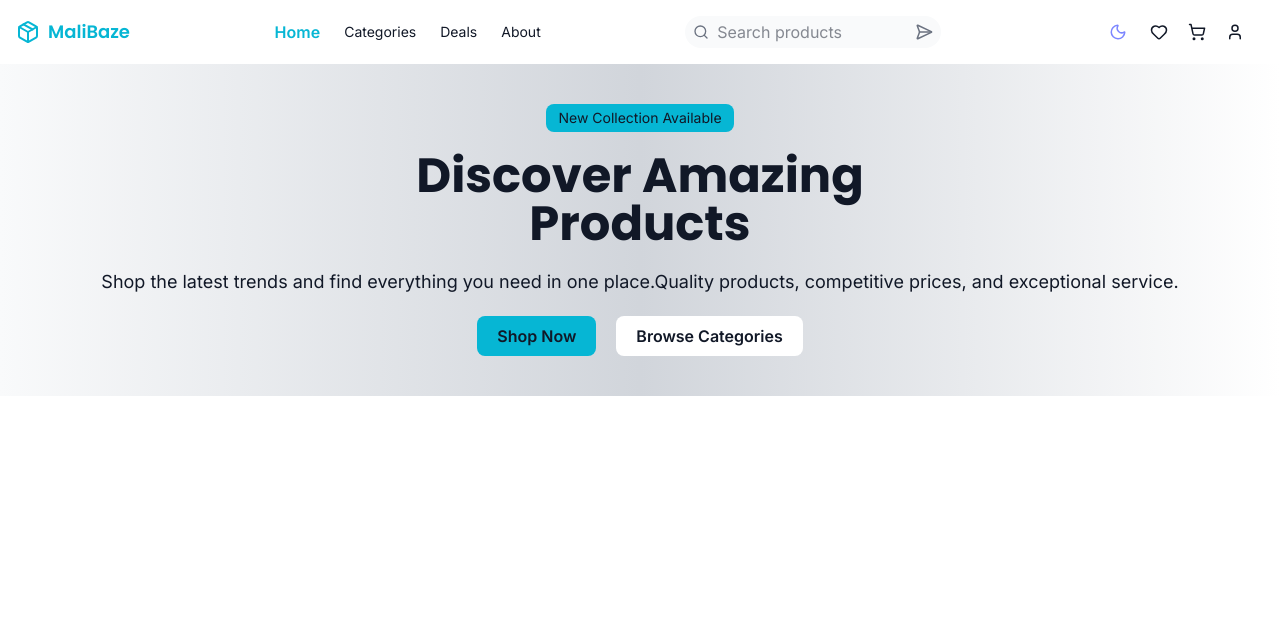
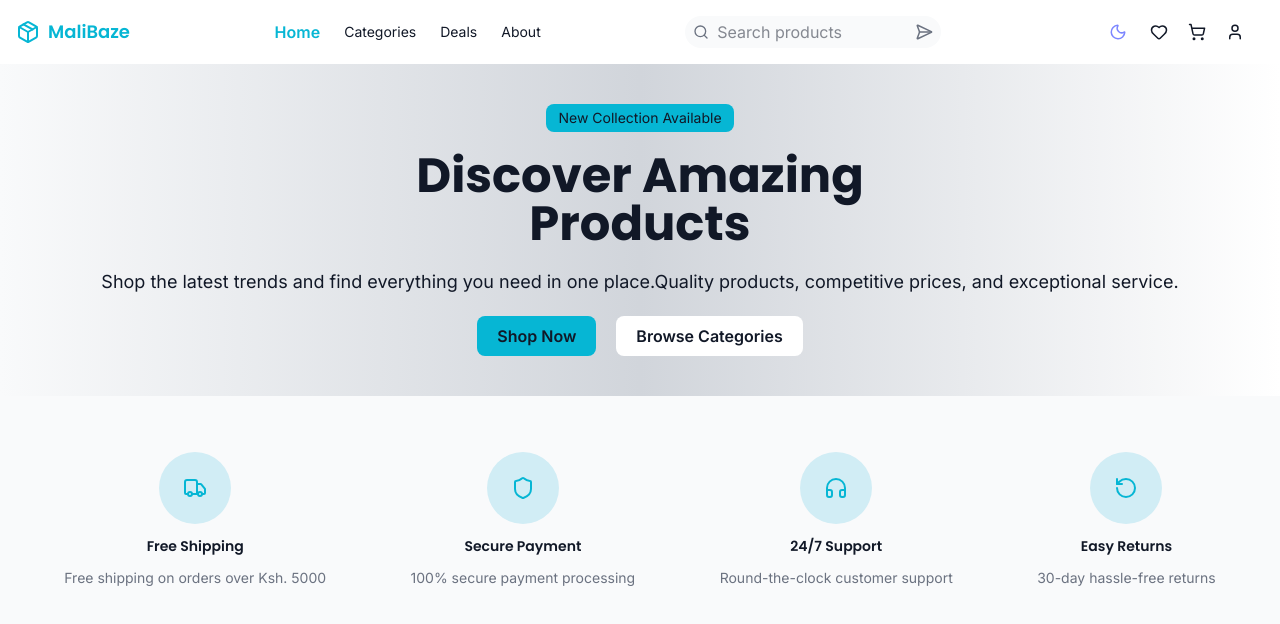
Before and after one commit to kiptalam1/MaliBaze, a React (Vite) app in the folder client/: page /home in a window 1280 px wide. Shown: the top 624 px of the page. Built offline with nearby package versions, Linux system fonts and the light colour scheme.

Commit message:
feat(home): add a selling points section. - created a reusable card for the selling points which takes icon, header, text props

```diff
--- /dev/null
+++ b/client/src/components/SellingPoints.tsx
@@ -0,0 +1,45 @@
+import { Truck, Shield, Headphones, RotateCcw } from "lucide-react";
+import SellingPointCard from "./cards/SellingPointCard";
+
+const SellingPoints = () => {
+	return (
+		<section className="w-full bg-[var(--color-bg)] text-[var(--color-text-primary)] flex flex-col sm:flex-row items-center gap-5 py-10 px-8 justify-around">
+			<SellingPointCard
+				icon={
+					<Truck absoluteStrokeWidth className="text-[var(--color-primary)]" />
+				}
+				heading="Free Shipping"
+				text="Free shipping on orders over Ksh. 5000"
+			/>
+			<SellingPointCard
+				icon={
+					<Shield absoluteStrokeWidth className="text-[var(--color-primary)]" />
+				}
+				heading="Secure Payment"
+				text="100% secure payment processing"
+			/>
+			<SellingPointCard
+				icon={
+					<Headphones
+						absoluteStrokeWidth
+						className="text-[var(--color-primary)]"
+					/>
+				}
+				heading="24/7 Support"
+				text="Round-the-clock customer support"
+			/>
+			<SellingPointCard
+				icon={
+					<RotateCcw
+						absoluteStrokeWidth
+						className="text-[var(--color-primary)]"
+					/>
+				}
+				heading="Easy Returns"
+				text="30-day hassle-free returns"
+			/>
+		</section>
+	);
+};
+
+export default SellingPoints;
--- /dev/null
+++ b/client/src/components/cards/SellingPointCard.tsx
@@ -0,0 +1,23 @@
+import { type ReactNode } from "react";
+
+interface SellingPointProps {
+	icon: ReactNode;
+	heading: string;
+	text: string;
+}
+
+const SellingPointCard = ({ icon, heading, text }: SellingPointProps) => {
+	return (
+		<div className="flex flex-col gap-3 items-center justify-center text-center break-words p-4">
+			<div className="size-18 p-4 rounded-full bg-[var(--color-primary-lightest)] flex items-center justify-center">
+				{icon}
+			</div>
+			<h2 className="text-sm font-semibold antialiased">{heading}</h2>
+			<p className="text-sm text-[var(--color-text-secondary)] antialiased">
+				{text}
+			</p>
+		</div>
+	);
+};
+
+export default SellingPointCard;
--- a/client/src/index.css
+++ b/client/src/index.css
@@ -4,6 +4,7 @@
 
 *{
   font-family: "Inter", sans-serif;
+
 }
 
 :root {
@@ -15,6 +16,9 @@
   /* Supporting */
   --color-support-light: #ecfeff; /* Cyan-50 */
   --color-support-dark: #0e7490;  /* Cyan-700 */
+
+  --color-primary-lightest: color-mix(in oklab, var(--color-primary) 25%, white);
+
 
   /* Neutrals (light mode defaults) */
   --color-bg: #f9fafb;
@@ -30,6 +34,7 @@
 
   /* Special Accent */
   --color-highlight: #ec4899; /* Pink-500 (optional promo) */
+
 }
 
 .dark {
--- a/client/src/pages/HomePage.tsx
+++ b/client/src/pages/HomePage.tsx
@@ -1,9 +1,11 @@
 import Header from "../components/Header";
+import SellingPoints from "../components/SellingPoints";
 
 const HomePage = () => {
 	return (
 		<>
 			<Header />
+			<SellingPoints />
 		</>
 	);
 };
```
